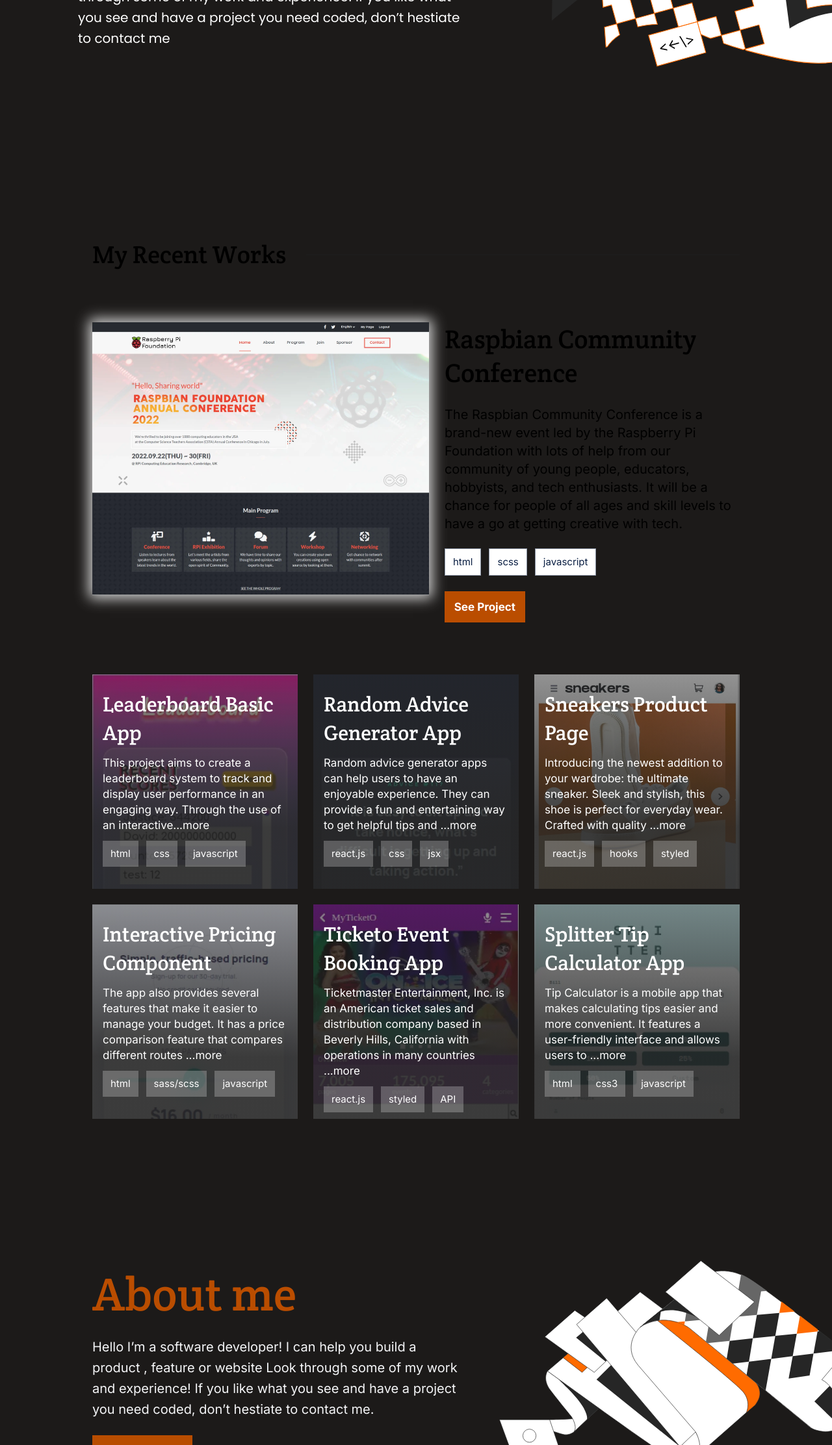
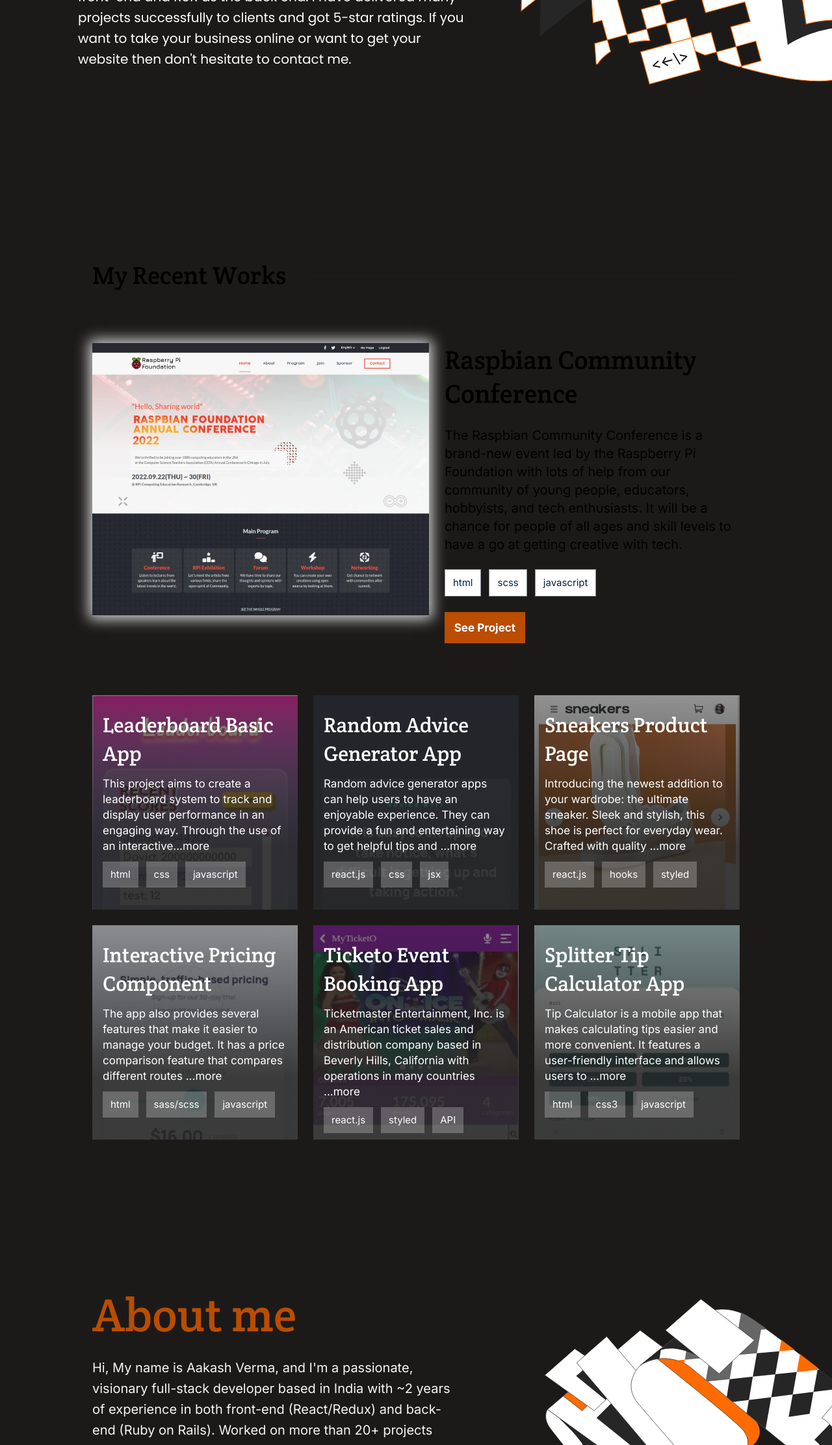
Before and after one commit to skyv26/portfolio, a plain HTML site: page index.html in a window 1280 px wide. Shown: the part 576-2800 px from the top of the page at 65% size. Drawn offline with Linux system fonts and the light colour scheme; a web font is replaced by a local one.

Commit message:
Add the custom description

```diff
--- a/index.html
+++ b/index.html
@@ -90,9 +90,9 @@
             I'm a Software Developer
           </h2>
           <p class="section-intro__description">
-            I can help you build a product , feature or website Look through
-            some of my work and experience! If you like what you see and have a
-            project you need coded, don’t hestiate to contact me
+            I can provide full-stack applications using React.js as the front-end and RoR as the back end.
+            I have delivered many projects successfully to clients and got 5-star ratings. If you want to
+            take your business online or want to get your website then don't hesitate to contact me.
           </p>
           <ul class="navigation-list">
             <li class="navigation-list__social">
@@ -313,10 +313,9 @@
         <div class="intro--container">
           <h2 class="intro--container__title">About me</h2>
           <p class="intro--container__desc">
-            Hello I’m a software developer! I can help you build a product ,
-            feature or website Look through some of my work and experience! If
-            you like what you see and have a project you need coded, don’t
-            hestiate to contact me.
+            Hi, My name is Aakash Verma, and I'm a passionate, visionary full-stack developer based in India with ~2 years of experience in both front-end (React/Redux) and back-end (Ruby on Rails). Worked on more than 20+ projects
+            (including all levels) and successfully deployed them on online servers like GitHub Pages, Netlify, Vercel, Render and Railway platforms. I have more than 1+ year of volunteering experience, mentored 10+ students on
+            Microverse and 100+ developers on the "Frontend Mentor" platform and have more than 2000+ contributions on GitHub.
           </p>
           <a
             href="https://drive.google.com/uc?export=download&id=1HocGXa8RRSTH4cKrzxE_vkEhWQOxB9c2"
```
